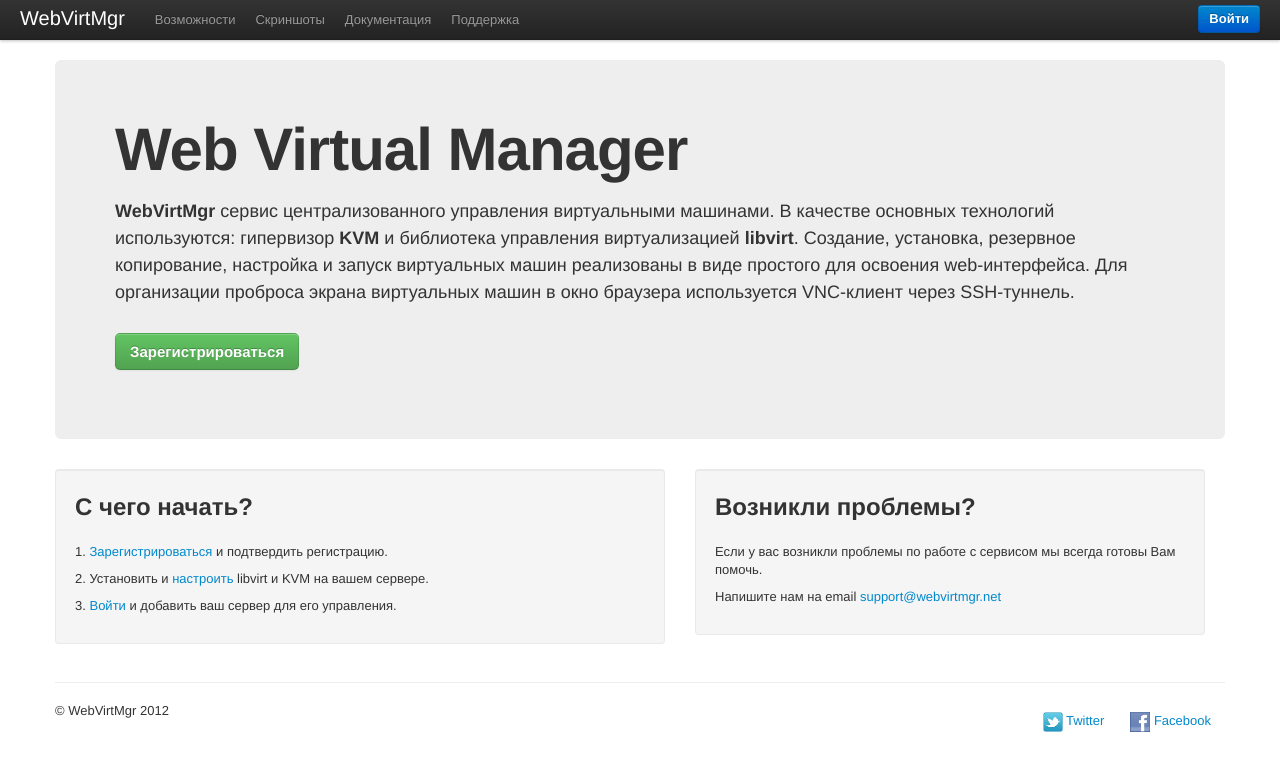
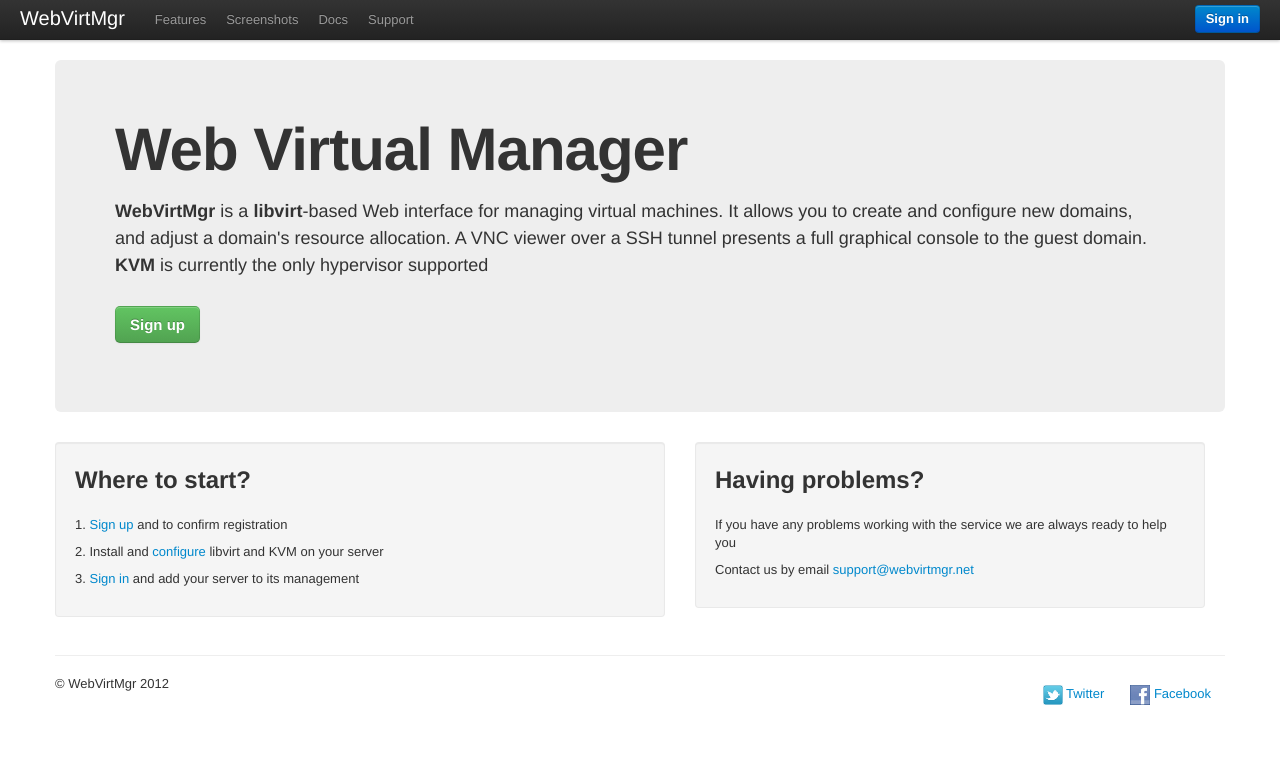
Before and after one commit to retspen/virtmgr, a Django app: template templates/index.html in a window 1280 px wide. Shown: the top 771 px of the page. Run offline with Django 3.2, Linux system fonts and the light colour scheme; the template is opened without the code that fills it, so the values that code supplies are empty.

Commit message:
add new localization

```diff
--- a/pages/views.py
+++ b/pages/views.py
@@ -1,3 +1,5 @@
+# -*- coding: utf-8 -*-
+from django.utils.translation import gettext_lazy as _
 from django.shortcuts import render_to_response
 from django.http import HttpResponseRedirect
 
--- a/templates/base.html
+++ b/templates/base.html
@@ -9,7 +9,7 @@
     <meta name="description" content="Web Virtual Manager Machine" />
     <meta name="keywords" content="web kvm, web libvirt, web virt-manager, web virt manager, kvm, libvirt, libvirt web interface, libvirt web frontend, libvirt web admin, libvirt web management, virt-manager, kvm web interface, kvm web panel, kvm web panel, kvm web manager, kvm web console" />
     <meta name="author" content="Anatoliy Guskov">
-
+    {% load i18n %}
     <link href="/media/css/bootstrap.css" rel="stylesheet">
     <style type="text/css">
       body {
@@ -40,22 +40,22 @@
           <a class="brand strong" href="/">WebVirtMgr</a>
           <div class="nav-collapse">
             <ul class="nav">
-              <li><a href="/features">Возможности</a></li>
-              <li><a href="/screenshot">Скриншоты</a></li>
-              <li><a href="/docs">Документация</a></li>
-              <li><a href="/support">Поддержка</a></li>
+              <li><a href="/features">{% trans "Features" %}</a></li>
+              <li><a href="/screenshot">{% trans "Screenshots" %}</a></li>
+              <li><a href="/docs">{% trans "Docs" %}</a></li>
+              <li><a href="/support">{% trans "Support" %}</a></li>
             </ul>
             {% if request.user.is_authenticated %}
               <ul class="nav pull-right">
                 <li class="dropdown">
                   <a class="dropdown-toggle" data-toggle="dropdown"><i class="icon-user icon-white"></i> {{ request.user }}<b class="caret"></b></a>
                   <ul class="dropdown-menu">
-                    <li><a href="/user/logout">Выход</a></li>
+                    <li><a href="/user/logout">{% trans "Sign out" %}</a></li>
                   </ul>
                 </li>
               </ul>
             {% else %}
-              <a class="btn btn-primary pull-right" href="/user/login/"><strong>Войти</strong></a>
+              <a class="btn btn-primary pull-right" href="/user/login/"><strong>{% trans "Sign in" %}</strong></a>
             {% endif %}
           </div>
         </div>
@@ -85,14 +85,6 @@
     <script src="/media/js/bootstrap-carousel.js"></script>
     <script src="/media/js/bootstrap-typeahead.js"></script>
     {% block javascript %}{% endblock %}
-    <script>
-      function googleTranslateElementInit() {
-        new google.translate.TranslateElement({
-          pageLanguage: 'ru',
-          floatPosition: google.translate.TranslateElement.FloatPosition.BOTTOM_RIGHT
-          });
-      }
-    </script><script src="//translate.google.com/translate_a/element.js?cb=googleTranslateElementInit"></script>
     <!-- Yandex.Metrika counter -->
   	<script type="text/javascript">
   	(function (d, w, c) {
--- a/templates/index.html
+++ b/templates/index.html
@@ -1,24 +1,25 @@
 {% extends "base.html" %}
+{% load i18n %}
 {% block content %}
    <div class="container">
       <div class="hero-unit">
         <h1>Web Virtual Manager</h1><br>
-        <p><strong>WebVirtMgr</strong> сервис централизованного управления виртуальными машинами. В качестве основных технологий используются: гипервизор <strong>KVM</strong> и библиотека управления виртуализацией <strong>libvirt</strong>. Создание, установка, резервное копирование, настройка и запуск виртуальных машин реализованы в виде простого для освоения web-интерфейса. Для организации проброса экрана виртуальных машин в окно браузера используется VNC-клиент через SSH-туннель.</p><br>
-        <p><a class="btn btn-success btn-large" href="/user/register"><strong>Зарегистрироваться</strong></a></p>
+         <p>{% trans "<strong>WebVirtMgr</strong> is a <strong>libvirt</strong>-based Web interface for managing virtual machines. It allows you to create and configure new domains, and adjust a domain's resource allocation. A VNC viewer over a SSH tunnel presents a full graphical console to the guest domain. <strong>KVM</strong> is currently the only hypervisor supported" %}</p><br>
+        <p><a class="btn btn-success btn-large" href="/user/register"><strong>{% trans "Sign up" %}</strong></a></p>
       </div>
       <div class="row">
         <div class="well span6">
-          <h2>С чего начать?</h2>
+          <h2>{% trans "Where to start?" %}</h2>
           <br>
-          <p>1. <a href=/user/register/>Зарегистрироваться</a> и подтвердить регистрацию.</p>
-          <p>2. Установить и <a href=/docs/settings/>настроить</a> libvirt и KVM на вашем сервере.</p>
-          <p>3. <a href=/user/login/>Войти</a> и добавить ваш сервер для его управления.</p>
+          <p>1. <a href=/user/register/>{% trans "Sign up" %}</a> {% trans "and to confirm registration" %}</p>
+          <p>2. {% trans "Install and" %} <a href=/docs/settings/>{% trans "configure" %}</a> {% trans "libvirt and KVM on your server" %}</p>
+          <p>3. <a href=/user/login/>{% trans "Sign in" %}</a> {% trans "and add your server to its management" %}</p>
         </div>
         <div class="well span5">
-          <h2>Возникли проблемы?</h2>
+          <h2>{% trans "Having problems?" %}</h2>
           <br>
-          <p>Если у вас возникли проблемы по работе с сервисом мы всегда готовы Вам помочь.</p>
-          <p>Напишите нам на email <a href="mailto:support@webvirtmgr.net">support@webvirtmgr.net</a></p>
+          <p>{% trans "If you have any problems working with the service we are always ready to help you" %}</p>
+          <p>{% trans "Contact us by email" %} <a href="mailto:support@webvirtmgr.net">support@webvirtmgr.net</a></p>
         </div>
       </div>
 {% endblock %}
--- a/templates/registration/activate.html
+++ b/templates/registration/activate.html
@@ -1,8 +1,9 @@
 {% extends "base.html" %}
+{% load i18n %}
 {% block content %}
    <div class="container">
       <div class="hero-unit">
         <h1>Web Virtual Manager</h1><br>
-        <p>Ваш аккаунт уже был успешно активирован.</p>
+        <p>{% trans "Your account has been successfully activated" %}</p>
       </div>
 {% endblock %}
--- a/templates/registration/activation_complete.html
+++ b/templates/registration/activation_complete.html
@@ -1,9 +1,10 @@
 {% extends "base.html" %}
+{% load i18n %}
 {% block content %}
    <div class="container">
       <div class="hero-unit">
         <h1>Web Virtual Manager</h1><br>
-        <p>Ваша учетная запись успешно активирована.</p>
-        <p>Теперь Вы можете выполнить <a href="/user/login">вход</a>.</p>
+        <p>{% trans "Your account has been successfully activated" %}</p>
+        <p>{% trans "You can" %} <a href="/user/login">{% trans "sing in" %}</a>.</p>
       </div>
 {% endblock %}
--- a/templates/registration/activation_email_subject.txt
+++ b/templates/registration/activation_email_subject.txt
@@ -1 +1,2 @@
-Подтвердите вашу учётную запись в WebVirtMgr.
+{% load i18n %}
+{% trans "Confirm your account for a WebVirtMgr" %}
--- a/templates/registration/logout.html
+++ b/templates/registration/logout.html
@@ -1,8 +1,9 @@
 {% extends "base.html" %}
+{% load i18n %}
 {% block content %}
    <div class="container">
       <div class="hero-unit">
         <h1>Web Virtual Manager</h1><br>
-        <p>Вы успешно вышли!</p>
+        <p>{% trans "Logout" %}</p>
       </div>
 {% endblock %}
--- a/templates/registration/registration_complete.html
+++ b/templates/registration/registration_complete.html
@@ -1,8 +1,9 @@
 {% extends "base.html" %}
+{% load i18n %}
 {% block content %}
    <div class="container">
       <div class="hero-unit">
         <h1>Web Virtual Manager</h1><br>
-        <p>Спасибо за регистрацию на нашем сайте. <br>На Ваш email отправлена ссылка для активации учетной записи.</p>
+        <p>{% trans "Thank you for registering on our website." %} <br>{% trans "In your email send link to activate your account." %}</p>
       </div>
 {% endblock %}
--- a/templates/registration/registration_form.html
+++ b/templates/registration/registration_form.html
@@ -1,16 +1,17 @@
 {% extends "base.html" %}
+{% load i18n %}
 {% block content %}
  {% if user.is_authenticated %}
       <div class="container">
       <div class="hero-unit">
         <h1>Web Virtual Manager</h1><br>
-        <p>Вы уже вошли!</p>
+        <p>{% trans "You have already sign in!" %}</p>
       </div>
   {% else %}
     <div class="container">
         <div class="row show-grid">
           <div class="span4 offset4" style="width:265px;">
-            <h2>Регистрация</h2><br>
+            <h2>{% trans "Registration" %}</h2><br>
             <form class="well" id="gaia_loginform" action="" method="post">
               {{ form }}
               <br><br>
--- a/urls.py
+++ b/urls.py
@@ -5,6 +5,8 @@ from django.contrib import admin
 admin.autodiscover()
 
 urlpatterns = patterns('',
+    url(r'^i18n/', include('django.conf.urls.i18n')),
+
     # Users
     url(r'^user/register/$', 'registration.views.register', {'form_class': RegistrationFormUniqueEmail, 'backend': 'registration.backends.default.DefaultBackend'}, name='registration_register'),
     url(r'^user/', include('registration.urls')),
```
Also changed, not shown: settings.py (+6 -2 lines), templates/dashboard.html (+19 -19 lines), templates/registration/login.html (+5 -4 lines), templates/registration/password_reset_form.html (+4 -3 lines), locale/ru/LC_MESSAGES/django.po (added), 1 other file.
